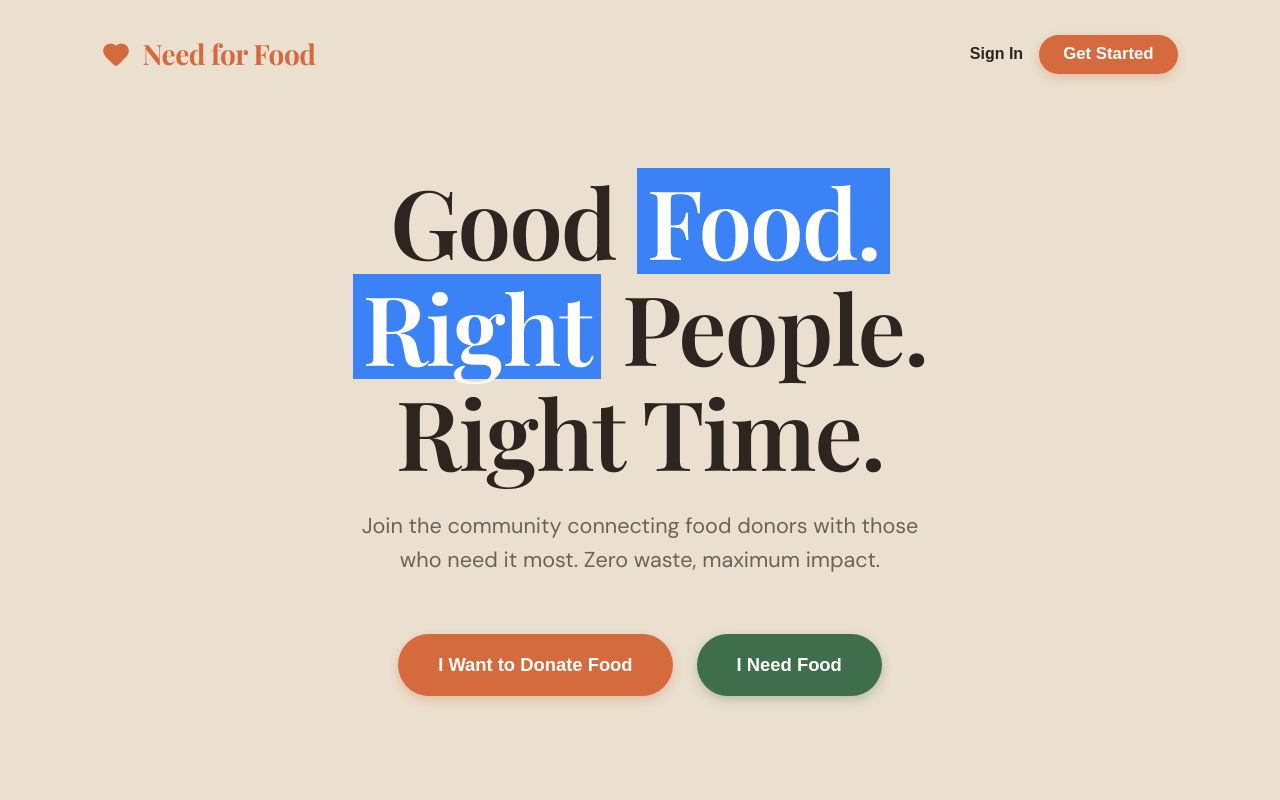
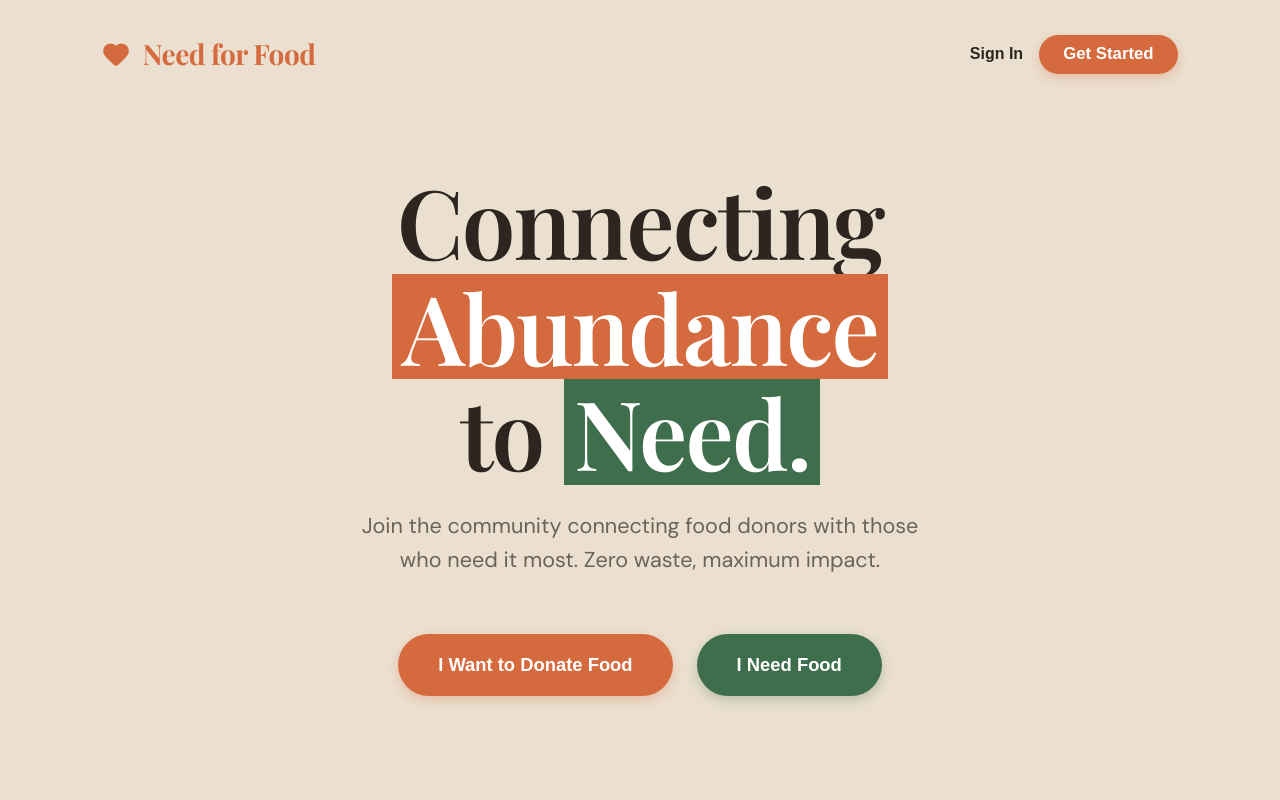
Before and after one commit to SHERLYSANJANA/foodbridge, a React (Vite) app: page / in a window 1280 px wide. Shown: the top 800 px of the page. Built offline with nearby package versions, Linux system fonts and the light colour scheme; a web font is replaced by a local one.

Commit message:
fix sign up process

```diff
--- a/src/App.jsx
+++ b/src/App.jsx
@@ -16,6 +16,7 @@ function App() {
   const [session, setSession] = useState(null);
   const [loading, setLoading] = useState(true);
   const [showAuth, setShowAuth] = useState(false);
+  const [authMode, setAuthMode] = useState('signin'); // signin or signup
   const [isLight, setIsLight] = useState(false);
   const [verifiedStatus, setVerifiedStatus] = useState(null);
 
@@ -120,11 +121,11 @@ function App() {
                 Back to Home
               </button>
             </div>
-            <AuthComponent />
+            <AuthComponent initialMode={authMode} />
           </div>
         ) : (
           <div style={{ width: '100vw', zIndex: 10 }}>
-            <LandingPageComponent onNavigateAuth={() => setShowAuth(true)} />
+            <LandingPageComponent onNavigateAuth={(mode) => { setAuthMode(mode || 'signup'); setShowAuth(true); }} />
           </div>
         )}
       </div>
--- a/src/components/AuthComponent.jsx
+++ b/src/components/AuthComponent.jsx
@@ -29,8 +29,8 @@ const GoogleIcon = () => (
   </svg>
 );
 
-export default function AuthComponent() {
-  const [isLogin, setIsLogin] = useState(true);
+export default function AuthComponent({ initialMode = "signin" }) {
+  const [isLogin, setIsLogin] = useState(initialMode !== "signup");
   const [isForgotPassword, setIsForgotPassword] = useState(false);
   const [loading, setLoading] = useState(false);
   const [error, setError] = useState("");
@@ -122,6 +122,18 @@ export default function AuthComponent() {
     }
     if (password !== confirmPassword) {
       setError("Passwords do not match.");
+      return false;
+    }
+    if (password.length < 8) {
+      setError("Password must be at least 8 characters long.");
+      return false;
+    }
+    const strongPassword =
+      /^(?=.*[a-z])(?=.*[A-Z])(?=.*\d)(?=.*[!@#$%^&*()_+\-=[\]{};':"\\|,.<>/?]).+$/;
+    if (!strongPassword.test(password)) {
+      setError(
+        "Password should contain at least one uppercase letter, one lowercase letter, one number, and one special character.",
+      );
       return false;
     }
     return true;
@@ -360,11 +372,12 @@ export default function AuthComponent() {
       {selectedRole === "donor" ? (
         <>
           <div className="form-group">
-            <label className="form-label">Organization / Individual Name</label>
+            <label className="form-label">Organization/Individual Name</label>
             <input
               className="form-input"
               value={donorOrg}
               onChange={(e) => setDonorOrg(e.target.value)}
+              placeholder="e.g. Hillside College Mess"
               required
             />
           </div>
--- a/src/components/LandingPageComponent.jsx
+++ b/src/components/LandingPageComponent.jsx
@@ -1,4 +1,4 @@
-import { Heart, MapPin } from 'lucide-react';
+import { Heart, MapPin } from "lucide-react";
 
 export default function LandingPageComponent({ onNavigateAuth }) {
   return (
@@ -10,15 +10,22 @@ export default function LandingPageComponent({ onNavigateAuth }) {
         </a>
         <div className="flex gap-4 items-center">
           <button
-            onClick={onNavigateAuth}
-            style={{background: 'transparent', border: 'none', fontWeight: 600, color: 'var(--text-main)', cursor: 'pointer', fontSize: '1rem'}}
+            onClick={() => onNavigateAuth('signin')}
+            style={{
+              background: "transparent",
+              border: "none",
+              fontWeight: 600,
+              color: "var(--text-main)",
+              cursor: "pointer",
+              fontSize: "1rem",
+            }}
           >
             Sign In
           </button>
           <button
             className="btn btn-primary"
-            onClick={onNavigateAuth}
-            style={{padding: '0.6rem 1.5rem', width: 'auto'}}
+            onClick={() => onNavigateAuth('signup')}
+            style={{ padding: "0.6rem 1.5rem", width: "auto" }}
           >
             Get Started
           </button>
@@ -28,18 +35,22 @@ export default function LandingPageComponent({ onNavigateAuth }) {
       {/* Primary Hero Section */}
       <div className="hero-container animate-fade-in stagger-2">
         <h1 className="hero-title">
-          Good <span className="hero-title-highlight">Food.</span><br/>
-          <span className="hero-title-highlight">Right</span> People.<br/>
-          Right Time.
+          Connecting{" "}
+          <span className="hero-title-highlight highlight-orange">
+            Abundance
+          </span>
+          <br />
+          to <span className="hero-title-highlight highlight-green">Need.</span>
         </h1>
         <p className="hero-subtitle">
-          Join the community connecting food donors with those who need it most. Zero waste, maximum impact.
+          Join the community connecting food donors with those who need it most.
+          Zero waste, maximum impact.
         </p>
         <div className="hero-buttons">
-          <button className="btn btn-primary" onClick={onNavigateAuth}>
+          <button className="btn btn-primary" onClick={() => onNavigateAuth('signup')}>
             I Want to Donate Food
           </button>
-          <button className="btn btn-secondary" onClick={onNavigateAuth}>
+          <button className="btn btn-secondary" onClick={() => onNavigateAuth('signup')}>
             I Need Food
           </button>
         </div>
@@ -53,7 +64,9 @@ export default function LandingPageComponent({ onNavigateAuth }) {
           {/* Donors Path */}
           <div className="step-card">
             <div className="step-header">
-              <div className="step-icon step-icon-donor"><Heart size={24} /></div>
+              <div className="step-icon step-icon-donor">
+                <Heart size={24} />
+              </div>
               For Donors
             </div>
 
@@ -62,14 +75,18 @@ export default function LandingPageComponent({ onNavigateAuth }) {
                 <div className="step-number step-number-donor">1</div>
                 <div className="step-text">
                   <h4>List Your Food</h4>
-                  <p>Post details about excess food with photos and pickup times</p>
+                  <p>
+                    Post details about excess food with photos and pickup times
+                  </p>
                 </div>
               </div>
               <div className="step-item">
                 <div className="step-number step-number-donor">2</div>
                 <div className="step-text">
                   <h4>Get Requests</h4>
-                  <p>Acceptors express interest and you choose who receives it</p>
+                  <p>
+                    Acceptors express interest and you choose who receives it
+                  </p>
                 </div>
               </div>
               <div className="step-item">
@@ -85,7 +102,9 @@ export default function LandingPageComponent({ onNavigateAuth }) {
           {/* Acceptors Path */}
           <div className="step-card">
             <div className="step-header">
-              <div className="step-icon step-icon-ngo"><MapPin size={24} /></div>
+              <div className="step-icon step-icon-ngo">
+                <MapPin size={24} />
+              </div>
               For Acceptors
             </div>
 
@@ -113,14 +132,12 @@ export default function LandingPageComponent({ onNavigateAuth }) {
               </div>
             </div>
           </div>
-
         </div>
       </div>
 
       {/* Mock Listings Preview Carousel */}
       <div className="listings-preview-container animate-fade-in stagger-4">
         <div className="horizontal-scroll-wrapper">
-
           <div className="preview-card">
             <div className="preview-card-image-placeholder"></div>
             <div className="preview-card-content">
@@ -144,7 +161,12 @@ export default function LandingPageComponent({ onNavigateAuth }) {
               <p className="preview-card-meta">City Bakery</p>
               <div className="preview-card-stats">
                 <span>30 packets</span>
-                <span className="preview-card-urgency" style={{color: '#D46A3D'}}>Expires in 5h 30m</span>
+                <span
+                  className="preview-card-urgency"
+                  style={{ color: "#D46A3D" }}
+                >
+                  Expires in 5h 30m
+                </span>
               </div>
               <div className="preview-tags">
                 <span className="preview-tag">Veg</span>
@@ -159,7 +181,12 @@ export default function LandingPageComponent({ onNavigateAuth }) {
               <p className="preview-card-meta">Event Caterers</p>
               <div className="preview-card-stats">
                 <span>25 bowls</span>
-                <span className="preview-card-urgency" style={{color: '#D46A3D'}}>Expires in 1h 45m</span>
+                <span
+                  className="preview-card-urgency"
+                  style={{ color: "#D46A3D" }}
+                >
+                  Expires in 1h 45m
+                </span>
               </div>
               <div className="preview-tags">
                 <span className="preview-tag">Vegan</span>
@@ -175,17 +202,25 @@ export default function LandingPageComponent({ onNavigateAuth }) {
               <p className="preview-card-meta">Community Bake Sale</p>
               <div className="preview-card-stats">
                 <span>40 portions</span>
-                <span className="preview-card-urgency" style={{color: '#D46A3D'}}>Expires in 10h</span>
+                <span
+                  className="preview-card-urgency"
+                  style={{ color: "#D46A3D" }}
+                >
+                  Expires in 10h
+                </span>
               </div>
               <div className="preview-tags">
                 <span className="preview-tag">Veg</span>
               </div>
             </div>
           </div>
-
         </div>
 
-        <button className="btn btn-amber" onClick={onNavigateAuth} style={{marginTop: '3rem', padding: '1rem 2.5rem', fontWeight: 700}}>
+        <button
+          className="btn btn-amber"
+          onClick={onNavigateAuth}
+          style={{ marginTop: "3rem", padding: "1rem 2.5rem", fontWeight: 700 }}
+        >
           View All Listings &rarr;
         </button>
       </div>
@@ -197,8 +232,9 @@ export default function LandingPageComponent({ onNavigateAuth }) {
             <div className="footer-brand">
               <Heart fill="#fff" size={24} color="#fff" /> Need for Food
             </div>
-            <p style={{ color: '#A39B93', lineHeight: 1.6 }}>
-              Connecting communities through food redistribution. Zero waste, maximum impact.
+            <p style={{ color: "#A39B93", lineHeight: 1.6 }}>
+              Connecting communities through food redistribution. Zero waste,
+              maximum impact.
             </p>
           </div>
 
@@ -223,8 +259,12 @@ export default function LandingPageComponent({ onNavigateAuth }) {
           <div>
             <h4 className="footer-column-title">Get Started</h4>
             <div className="footer-links">
-              <button className="footer-link" onClick={onNavigateAuth}>Sign Up</button>
-              <button className="footer-link" onClick={onNavigateAuth}>Sign In</button>
+              <button className="footer-link" onClick={() => onNavigateAuth('signup')}>
+                Sign Up
+              </button>
+              <button className="footer-link" onClick={() => onNavigateAuth('signin')}>
+                Sign In
+              </button>
             </div>
           </div>
         </div>
--- a/src/index.css
+++ b/src/index.css
@@ -417,9 +417,17 @@ h4,
 
 .hero-title-highlight {
   color: #fff;
-  background-color: #3b82f6; /* Subtle blue highlight matching Figma */
+  background-color: var(--primary);
   padding: 0 10px;
   display: inline-block;
+}
+
+.hero-title-highlight.highlight-orange {
+  background-color: var(--primary);
+}
+
+.hero-title-highlight.highlight-green {
+  background-color: var(--secondary);
 }
 
 .hero-subtitle {
```
